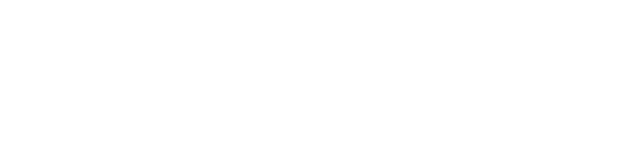
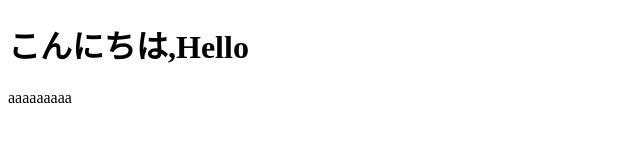
Before and after one commit to asukaot/HelloGit, a plain HTML site: page docs/index.html in a window 1280 px wide. Shown: the whole page, without its empty margins (0-640 px from the left). Drawn offline with Linux system fonts and the light colour scheme.

Commit message:
First Commit 変更

```diff
--- a/docs/index.html
+++ b/docs/index.html
@@ -2,9 +2,10 @@
 <html>
 <head>
 <meta charset="UTF-8">
-<title>Insert title here</title>
+<title>HelloGit</title>
 </head>
 <body>
-
+<h1>こんにちは,Hello</h1>
+aaaaaaaaa
 </body>
 </html>
```
